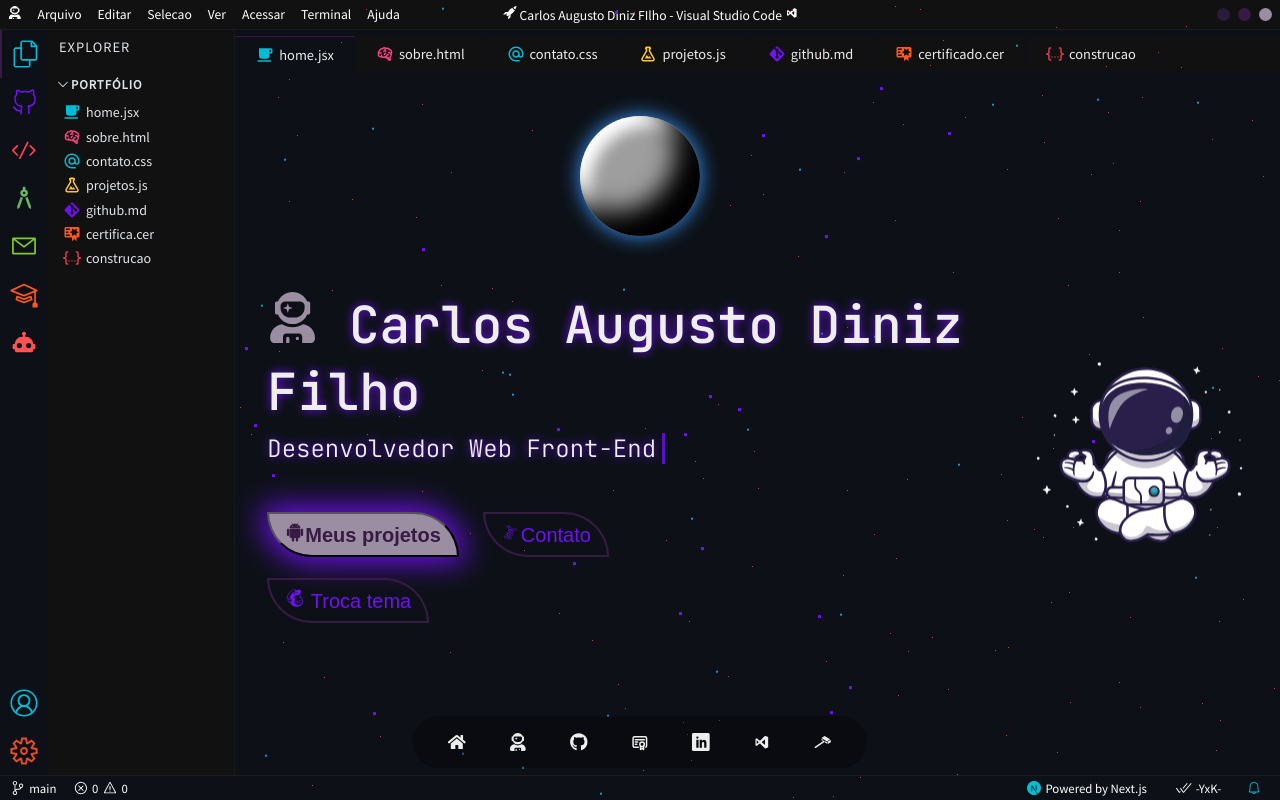
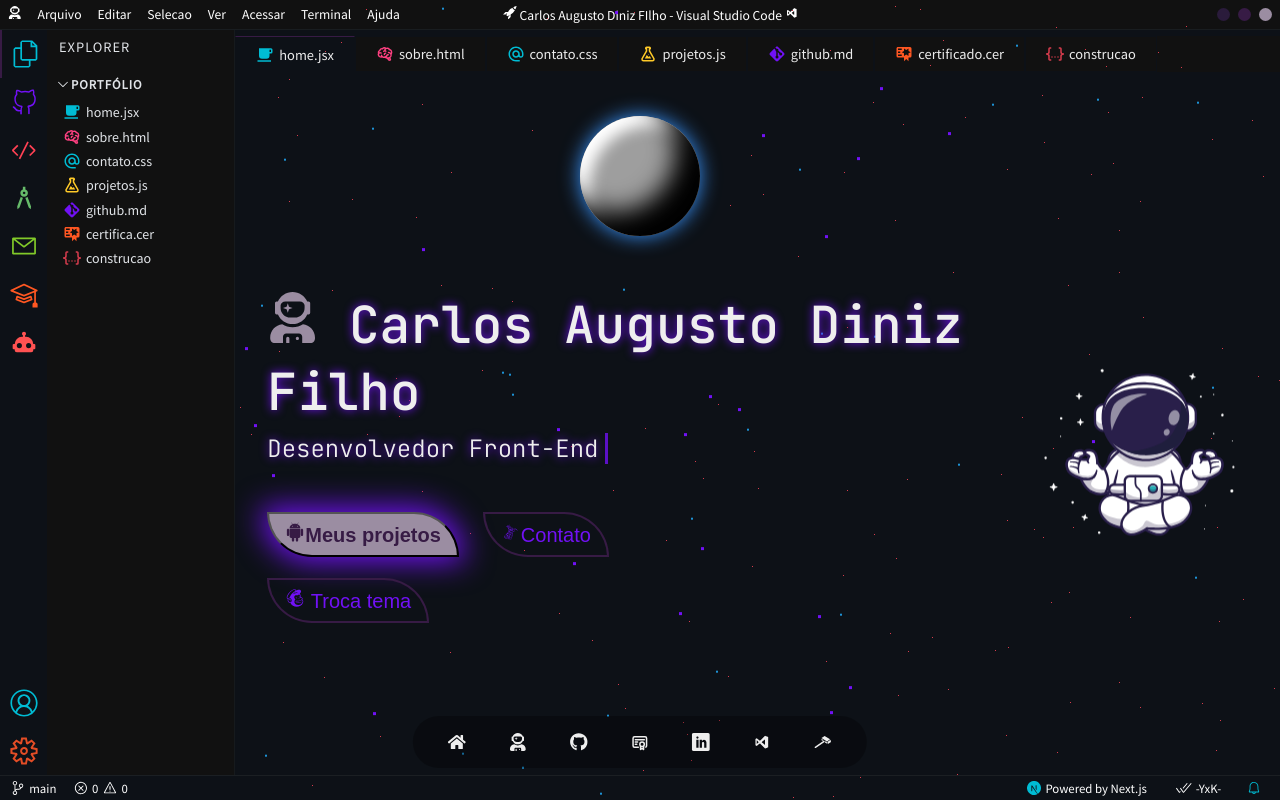
Before and after one commit to ysneshy/portfolio-carlos-filho, a Next.js app: page / in a window 1280 px wide. Shown: the top 800 px of the page. Built offline with nearby package versions, Linux system fonts and the light colour scheme; grey boxes are pictures that could not be loaded.

Commit message:
:bug: upgrade 994

```diff
--- a/pages/index.jsx
+++ b/pages/index.jsx
@@ -38,7 +38,7 @@ export default function HomePage() {
                   &nbsp;Carlos Augusto Diniz Filho
                 </h6>
               </Flip>
-              <h6 className={styles.bio}>Desenvolvedor Web Front-End</h6>
+              <h6 className={styles.bio}>Desenvolvedor Front-End</h6>
               <Link href="/projects">
                 <button className={styles.button}>
                   <DiAndroid />
@@ -63,7 +63,7 @@ export default function HomePage() {
             <div></div>
             <div className={styles.illustration}>
               <span>
-                <img src="background.svg" width="270px" alt="software" />
+                <img src="background.svg" width="250px" alt="software" />
               </span>
             </div>
           </div>
--- a/styles/HomePage.module.css
+++ b/styles/HomePage.module.css
@@ -32,7 +32,6 @@
 }
 
 .name {
-
   text-shadow: 0px 0px 10px rgba(113, 17, 245);
 
   -webkit-text-shadow: 0px 0px 10px rgba(113, 17, 245);
@@ -44,7 +43,6 @@
   -o-text-shadow: 0px 0px 10px rgba(113, 17, 245);
 
 }
-
 
 /*transicao de cor */
 .name:hover {
```
